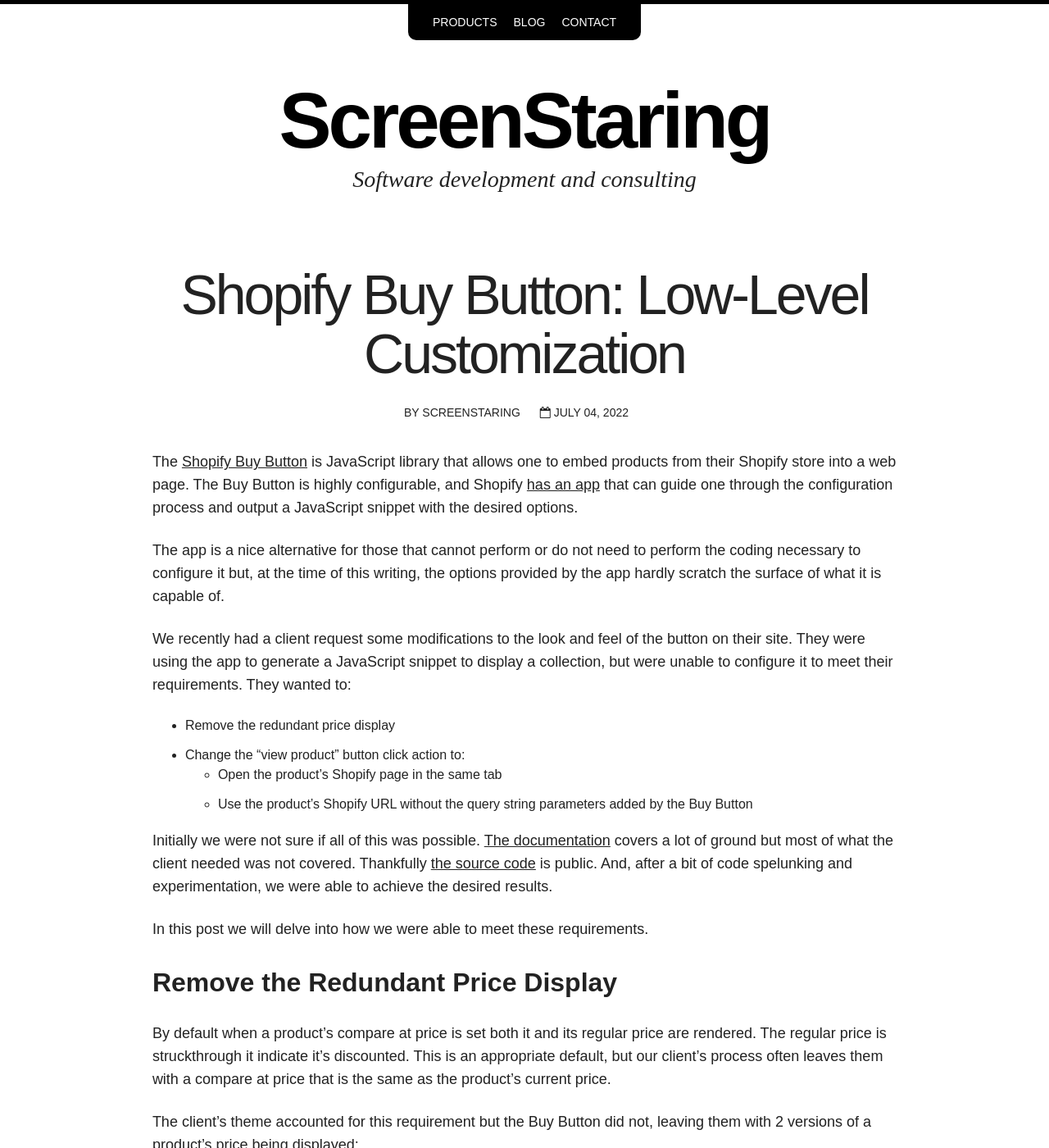
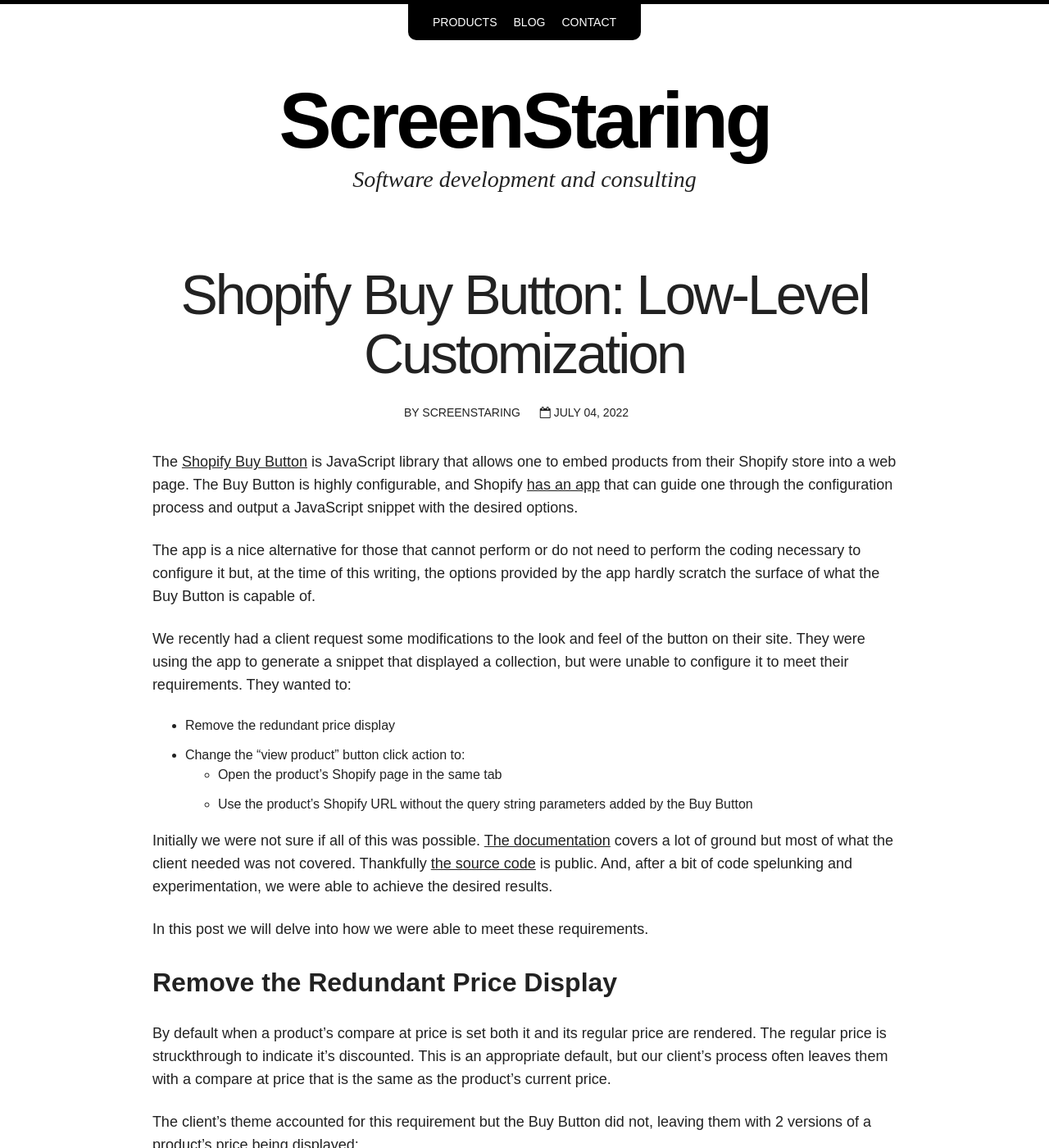
Before and after one commit to ScreenStaring/screenstaring.github.io, a Jekyll site: the page built from _posts/blog/2022-07-04-shopify-buy-button-low-level-customization.md, in a window 1280 px wide and 1400 px high. Shown: the whole window at 82% size. Built offline with Jekyll 4.4.1, drawn with Linux system fonts in a browser that asks for light colours; nearby versions of some CDN libraries.

Commit message:
More copy changes

```diff
--- a/_posts/blog/2022-07-04-shopify-buy-button-low-level-customization.md
+++ b/_posts/blog/2022-07-04-shopify-buy-button-low-level-customization.md
@@ -7,9 +7,9 @@
 
 The [Shopify Buy Button](https://help.shopify.com/en/manual/online-sales-channels/buy-button) is JavaScript library that allows one to embed products from their Shopify store into a web page. The Buy Button is highly configurable, and Shopify [has an app](https://apps.shopify.com/buy-button) that can guide one through the configuration process and output a JavaScript snippet with the desired options.
 
-The app is a nice alternative for those that cannot perform or do not need to perform the coding necessary to configure it but, at the time of this writing, the options provided by the app hardly scratch the surface of what it is capable of.
+The app is a nice alternative for those that cannot perform or do not need to perform the coding necessary to configure it but, at the time of this writing, the options provided by the app hardly scratch the surface of what the Buy Button is capable of.
 
-We recently had a client request some modifications to the look and feel of the button on their site. They were using the app to generate a JavaScript snippet to display a collection, but were unable to configure it to meet their requirements. They wanted to:
+We recently had a client request some modifications to the look and feel of the button on their site. They were using the app to generate a snippet that displayed a collection, but were unable to configure it to meet their requirements. They wanted to:
 
 - Remove the redundant price display
 - Change the "view product" button click action to:
@@ -22,7 +22,7 @@
 
 ## Remove the Redundant Price Display
 
-By default when a product's compare at price is set both it and its regular price are rendered. The regular price is struckthrough it indicate it's discounted.
+By default when a product's compare at price is set both it and its regular price are rendered. The regular price is struckthrough to indicate it's discounted.
 This is an appropriate default, but our client's process often leaves them with a compare at price that is the same as the product's current price.
 
 The client's theme accounted for this requirement but the Buy Button did not, leaving them with 2 versions of a product's price being displayed:
```
